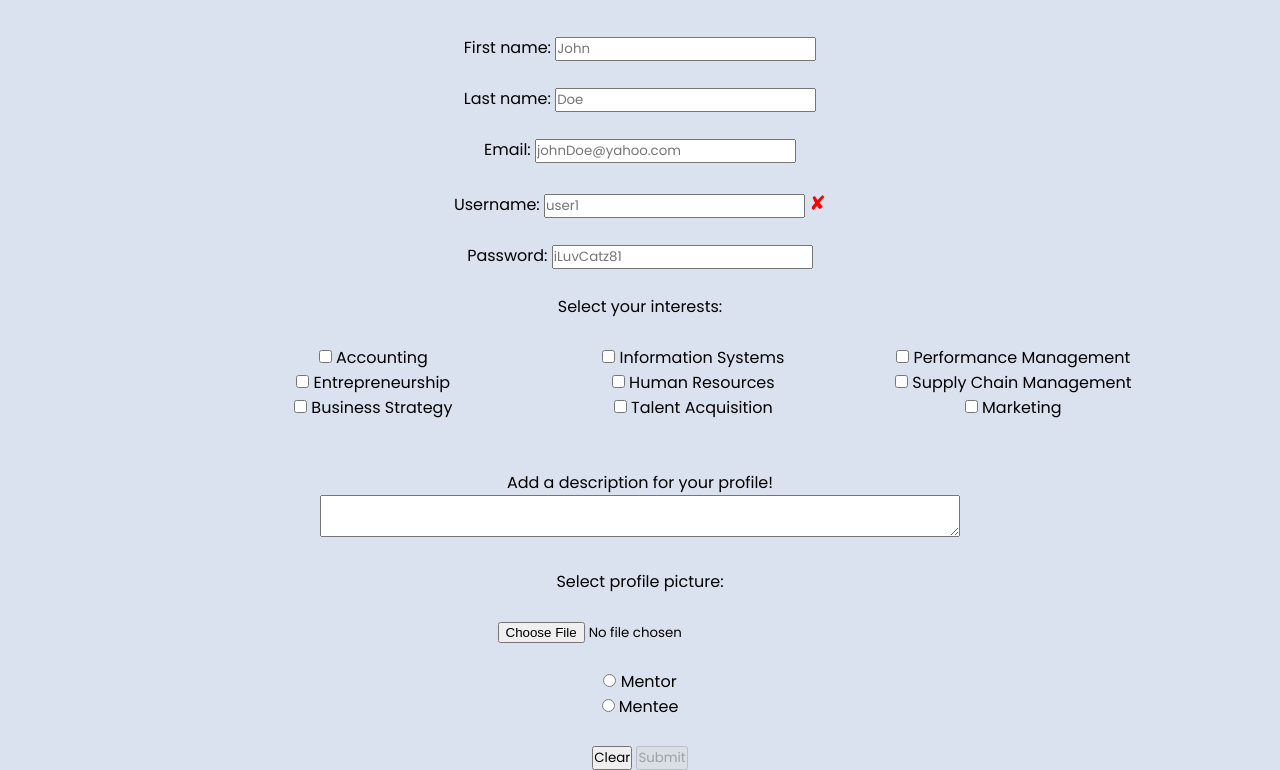
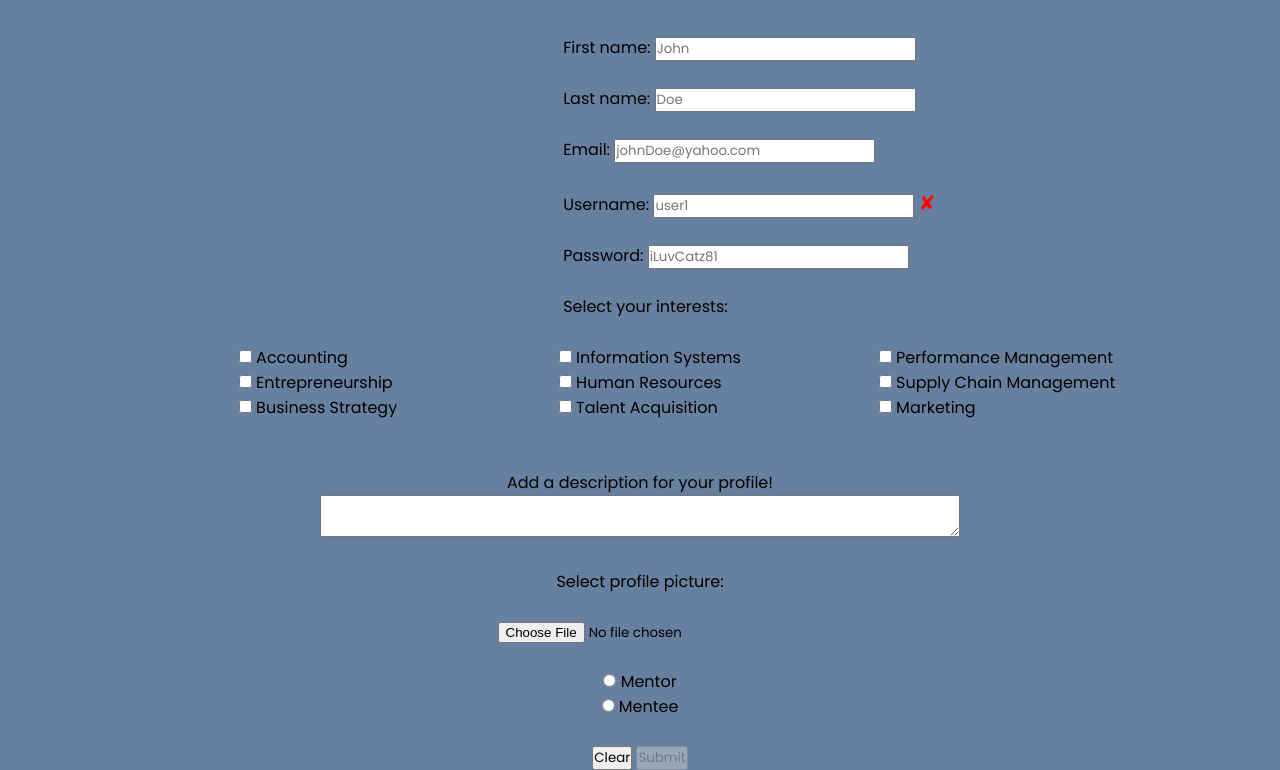
Before and after one commit to willwinborne/Mentoid, a website: page public/mentoidProfile.html in a window 1280 px wide. Shown: the part 52-822 px from the top of the page. Drawn offline with Linux system fonts and the light colour scheme.

Commit message:
style updates

```diff
--- a/public/mentoidLogin.css
+++ b/public/mentoidLogin.css
@@ -8,7 +8,7 @@
 
 body {
     text-align: center;
-    background-color: #DBE2EF;
+    background-color: #67809f;
     color: #F9F7F7;
 }
 
--- a/public/mentoidProfile.css
+++ b/public/mentoidProfile.css
@@ -1,36 +1,72 @@
 @import url('https://fonts.googleapis.com/css2?family=Noto+Sans:wght@700&family=Poppins:wght@400;500;600&display=swap');
 
-*{
+* {
     margin: 0;
     padding: 0;
     box-sizing: border-box;
     font-family: "Poppins", sans-serif;
 }
 
-.col-01 { width:   8.33%; }
-.col-02 { width:  16.66%; }
-.col-03 { width:  25.00%; }
-.col-04 { width:  33.33%; }
-.col-05 { width:  41.66%; }
-.col-06 { width:  50.00%; }
-.col-07 { width:  58.33%; }
-.col-08 { width:  66.66%; }
-.col-09 { width:  75.00%; }
-.col-10 { width:  83.33%; }
-.col-11 { width:  91.66%; }
-.col-12 { width: 100.00%; }
+.col-01 {
+    width: 8.33%;
+}
+
+.col-02 {
+    width: 16.66%;
+}
+
+.col-03 {
+    width: 25.00%;
+}
+
+.col-04 {
+    width: 33.33%;
+}
+
+.col-05 {
+    width: 41.66%;
+}
+
+.col-06 {
+    width: 50.00%;
+}
+
+.col-07 {
+    width: 58.33%;
+}
+
+.col-08 {
+    width: 66.66%;
+}
+
+.col-09 {
+    width: 75.00%;
+}
+
+.col-10 {
+    width: 83.33%;
+}
+
+.col-11 {
+    width: 91.66%;
+}
+
+.col-12 {
+    width: 100.00%;
+}
 
 [class*="col-"] {
-    float: 			left;
-    padding: 		2%;
+    float: left;
+    padding: 2%;
     /* border:			4px solid white; */
 }
 
 .row::after {
-    content: 		"";
-    clear: 			both;
-    display: 		block;
+    content: "";
+    clear: both;
+    display: block;
 }
+
 body {
     width: auto;
     margin-left: auto;
@@ -39,46 +75,58 @@ body {
 }
 
 form {
-    background-color:#DBE2EF;
-    margin: auto;
+    background-color: #67809f;
+    margin-left: auto;
+    margin-right: auto;
     text-align: center;
 }
-.Idiv{
-    text-align: center;
+
+.Idiv {
+    text-align: left;
+    margin-left: 44%;
 }
+
+.Ldiv {
+    text-align: left;
+}
+
 h1 {
     font-family: sans-serif;
     color: #112D4E;
     text-align: center;
 }
-/* #allInterestDiv{
+
+#allInterestDiv {
     display: block;
     margin-left: auto;
     margin-right: auto;
-    /* width: 90%; */
-/* }
-#leftInterestDiv{
-    /* float: center; */
-    /* text-align: justify; */
+    width: 90%;
+}
 
-    /* margin-left: 100px;  */
-/* }
-#centerInterestDiv{
+#leftInterestDiv {
+    float: center;
+    text-align: left;
+    margin-left: 100px;
+}
+
+#centerInterestDiv {
     float: center;
 
-    text-align: justify;
+    text-align: left;
 }
-#rightInterestDiv{
+
+#rightInterestDiv {
     float: center;
 
-    text-align: justify;
-} */
+    text-align: left;
+}
 
 
-#description{
+#description {
     width: 50%;
 }
-#bottomHalf{
+
+#bottomHalf {
     clear: left;
 }
 
--- a/public/mentoidProfile.html
+++ b/public/mentoidProfile.html
@@ -10,7 +10,7 @@
 </head>
 
 <body>
-    <h1>Create Profile</h1>
+    <h1>Create a new Profile</h1>
     <!-- enctype="multipart/form-data" allows file sending. https://developer.mozilla.org/en-US/docs/Learn/Forms/Sending_and_retrieving_form_data -->
     <!-- then, we also have to use middleware to understand these different forms. what a headache -->
     <form action="http://localhost:3000/makenewprofile" form method="POST" enctype="multipart/form-data" id="createProfileForm">
@@ -34,7 +34,7 @@
         <div class="row" >
             <!-- <div class="col-03" id="leftInterestDiv"> -->
                 <div class="col-02"></div>
-                <div class="col-03 Idiv" >
+                <div class="col-03 Ldiv" >
                     <input type="checkbox" id="interest1" name="interest1" value="accounting">
                     <label for="interest1"> Accounting</label><br>
                     <input type="checkbox" id="interest2" name="interest2" value="entrepreneurship">
@@ -42,7 +42,7 @@
                     <input type="checkbox" id="interest3" name="interest3" value="businessStrategy">
                     <label for="interest3"> Business Strategy</label><br>
                 </div>
-                <div class="col-03 Idiv"  >
+                <div class="col-03 Ldiv"  >
                     <input type="checkbox" id="interest4" name="interest4" value="informationSystems">
                     <label for="interest4"> Information Systems</label><br>
                     <input type="checkbox" id="interest5" name="interest5" value="humanResources">
@@ -50,7 +50,7 @@
                     <input type="checkbox" id="interest6" name="interest6" value="talentAcquisition">
                     <label for="interest6"> Talent Acquisition</label><br>
                 </div>
-                <div class="col-03 Idiv" id="rightInterestDiv">
+                <div class="col-03 Ldiv" id="rightInterestDiv">
                     <input type="checkbox" id="interest7" name="interest7" value="performanceManagement">
                     <label for="interest7"> Performance Management</label><br>
                     <input type="checkbox" id="interest8" name="interest8" value="supplyChain">
```
